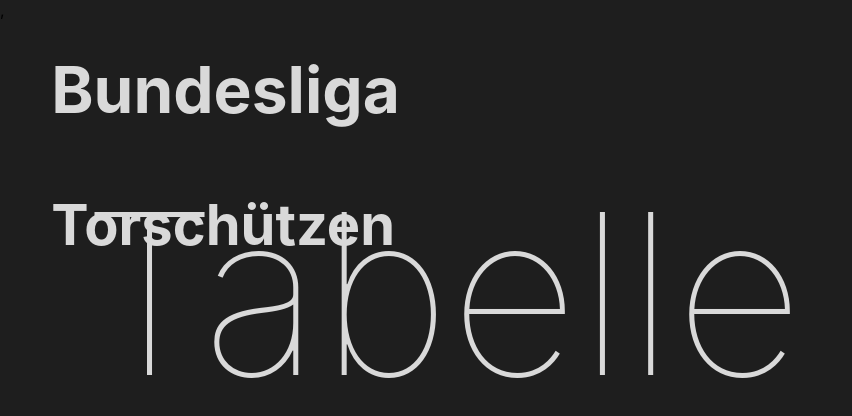
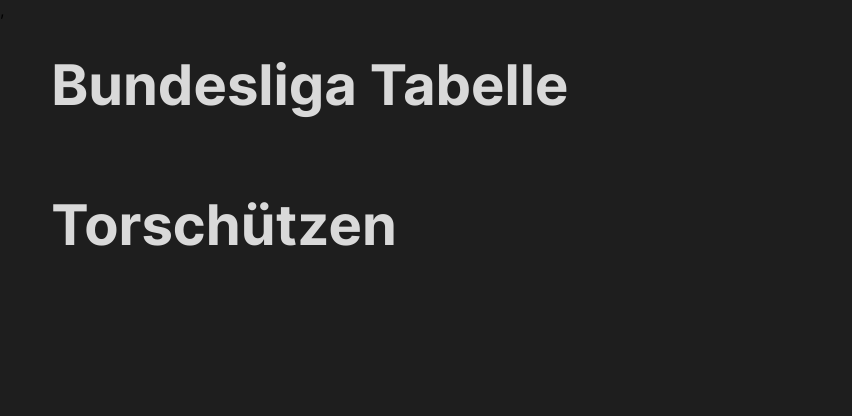
Before and after one commit to 361Tim/react, a React (Create React App) app in the folder footballwebsite/: page / in a window 1280 px wide. Shown: the top 416 px of the page, without its empty margins (0-852 px from the left). Built offline with nearby package versions, Linux system fonts and the light colour scheme.

Commit message:
Funktionen fertiggestellt

```diff
--- a/footballwebsite/src/App.css
+++ b/footballwebsite/src/App.css
@@ -1,3 +1,8 @@
+@font-face {
+  font-family: Inter;
+  src: local(Inter), url(./fonts/Inter-VariableFont_slnt\,wght.ttf) format('truetype');
+}
+
 .Tablebuttons,
 .Torschützen {
   color: rgba(217, 217, 217, 1);
@@ -11,14 +16,8 @@
   cursor: pointer;
 }
 
-.Bundesligabutton {
+.Tablebutton {
   font-weight: bolder;
-
-
-}
-
-.Tablebutton {
-  font-weight: 10;
 
 
 }
--- a/footballwebsite/src/App.js
+++ b/footballwebsite/src/App.js
@@ -1,4 +1,5 @@
 import Button from './components/atoms/button';
+import './fonts/Inter-VariableFont_slnt,wght.ttf'
 import './App.css';
 import Table from './components/sites/table';
 import Players from './components/sites/scorers';
@@ -13,10 +14,8 @@
     path: "/",
     element:
       <div>
-        <div className='Tablebuttons'>
-          <span className="Bundesligabutton"><Button to="/table" name="Bundesliga" /> </span>
-          <span className="Tablebutton"> <Button to="/table" name="Tabelle" /></span>
-        </div>,
+
+        <div className="Tablebutton"><Button to="/table" name="Bundesliga Tabelle" /> </div>,
         <div className="Torschützen" > <Button to="/torschützen" name="Torschützen" /> </div >
       </div >
   },
```
Also changed, not shown: footballwebsite/src/fonts/Inter-VariableFont_slnt,wght.ttf (added).
